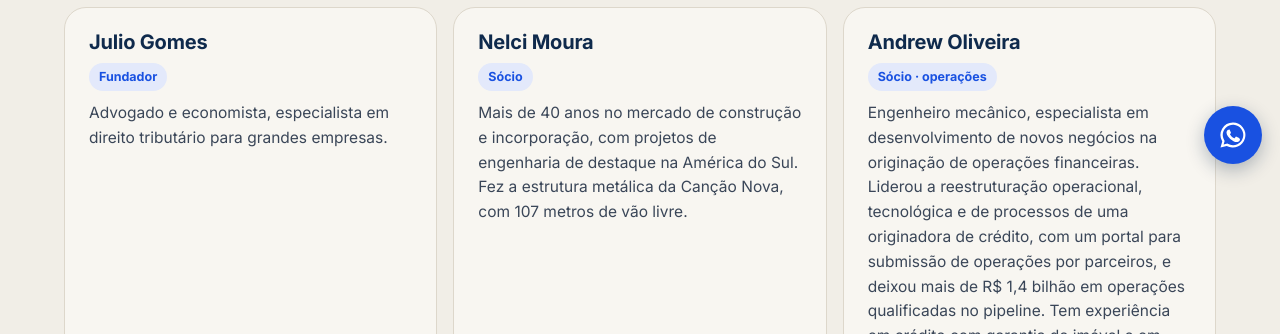
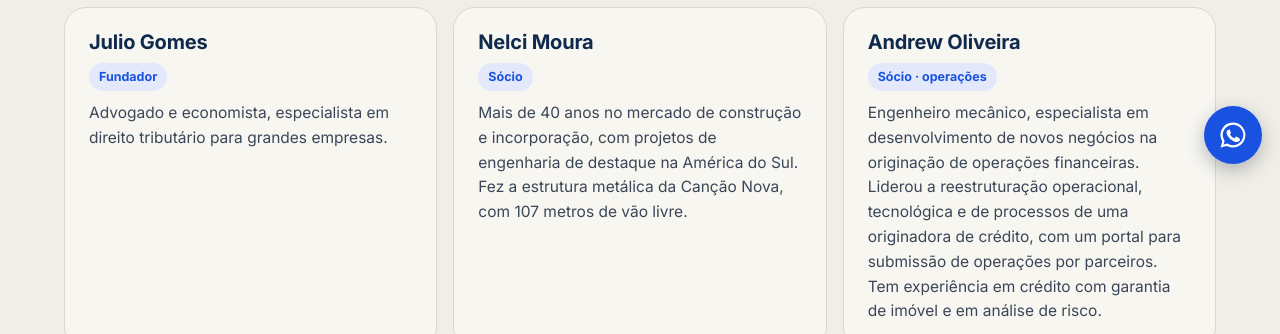
Before and after one commit to adedabliu/shield-site, a plain HTML site: page sobre/index.html in a window 1280 px wide. Shown: the part 618-952 px from the top of the page. Drawn offline with Linux system fonts and the light colour scheme.

Commit message:
Sobre: perfil do Andrew sem números de resultado (#5)
Claude-Session: https://claude.ai/code/session_013idJY6Cq1u9SEzCfjBsRJa

Co-authored-by: Claude <noreply@anthropic.com>

```diff
--- a/sobre/index.html
+++ b/sobre/index.html
@@ -50,7 +50,7 @@
   <div class="cards">
    <div class="card"><h3>Julio Gomes</h3><span class="tag" style="align-self:flex-start">Fundador</span><p>Advogado e economista, especialista em direito tributário para grandes empresas.</p></div>
    <div class="card"><h3>Nelci Moura</h3><span class="tag" style="align-self:flex-start">Sócio</span><p>Mais de 40 anos no mercado de construção e incorporação, com projetos de engenharia de destaque na América do Sul. Fez a estrutura metálica da Canção Nova, com 107 metros de vão livre.</p></div>
-   <div class="card"><h3>Andrew Oliveira</h3><span class="tag" style="align-self:flex-start">Sócio · operações</span><p>Engenheiro mecânico, especialista em desenvolvimento de novos negócios na originação de operações financeiras. Liderou a reestruturação operacional, tecnológica e de processos de uma originadora de crédito, com um portal para submissão de operações por parceiros, e deixou mais de R$ 1,4 bilhão em operações qualificadas no pipeline. Tem experiência em crédito com garantia de imóvel e em análise de risco.</p></div>
+   <div class="card"><h3>Andrew Oliveira</h3><span class="tag" style="align-self:flex-start">Sócio · operações</span><p>Engenheiro mecânico, especialista em desenvolvimento de novos negócios na originação de operações financeiras. Liderou a reestruturação operacional, tecnológica e de processos de uma originadora de crédito, com um portal para submissão de operações por parceiros. Tem experiência em crédito com garantia de imóvel e em análise de risco.</p></div>
   </div>
  </div></div>
  <div class="band dark"><div class="wrap">
```
